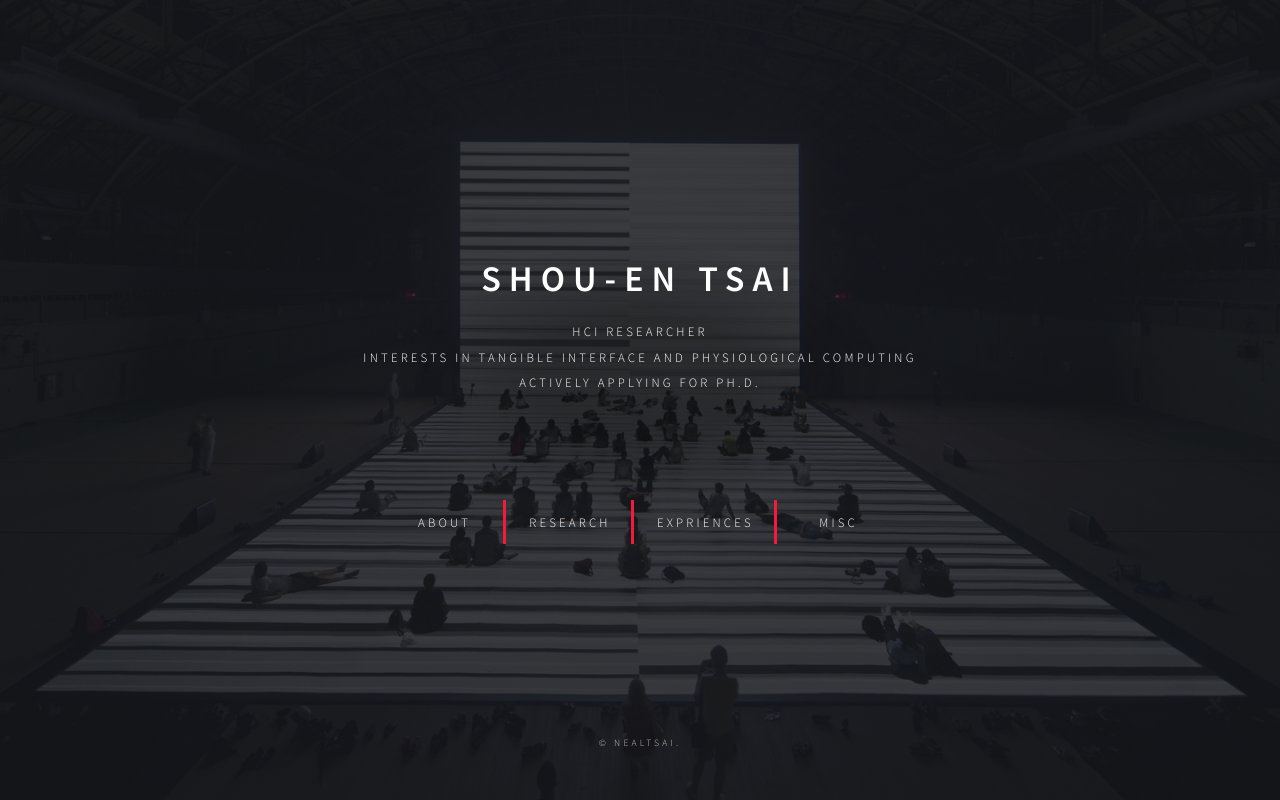
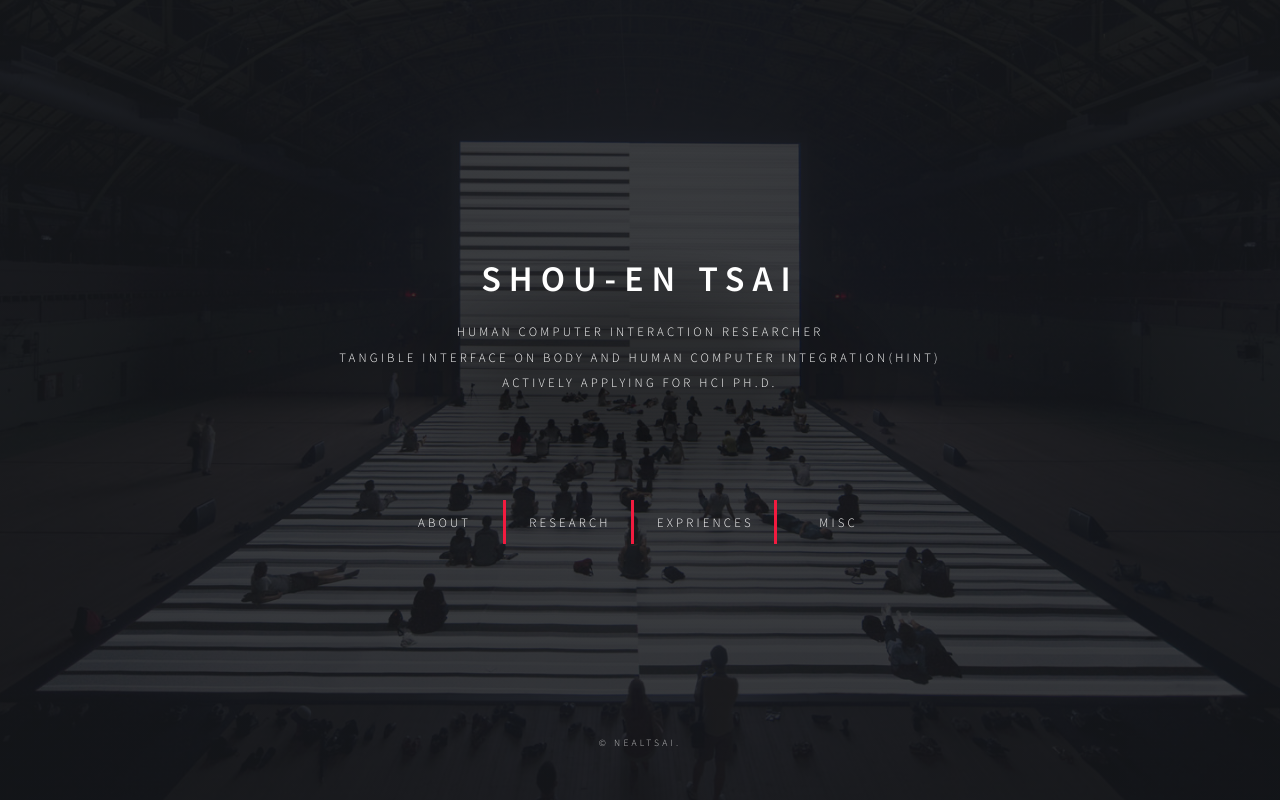
Before and after one commit to ShouEnNealTsai/ShouEnNealTsai.github.io, a plain HTML site: page index.html in a window 1280 px wide. Drawn offline with Linux system fonts and the light colour scheme.

Commit message:
first commit

```diff
--- a/index.html
+++ b/index.html
@@ -22,11 +22,11 @@
 				<div class="content">
 					<div class="inner">
 						<h1>Shou-En Tsai</h1>
-						<p>HCI Researcher
+						<p>Human Computer Interaction Researcher
 							<br/>
-							Interests in Tangible Interface and Physiological Computing
+							Tangible Interface on body and Human Computer Integration(HInt)
 							<br/>
-							Actively Applying for Ph.D.
+							Actively Applying for HCI Ph.D.
 						</p>
 
 					</div>
```
